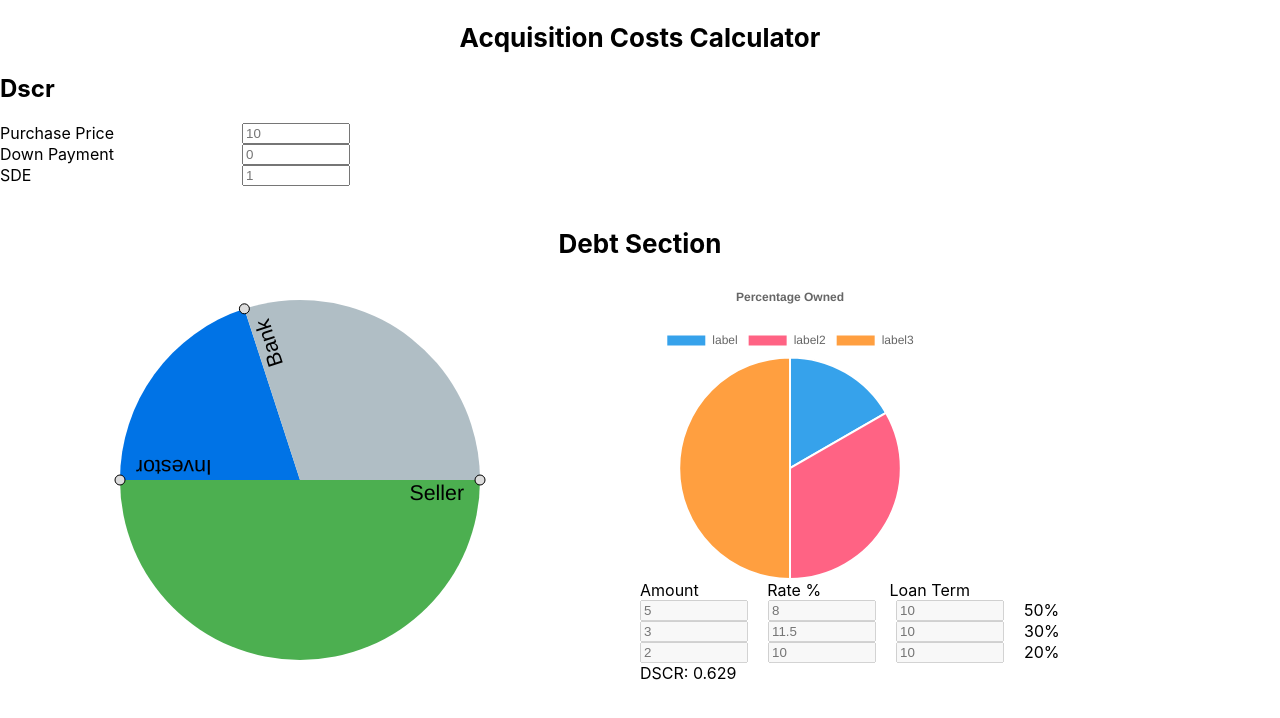
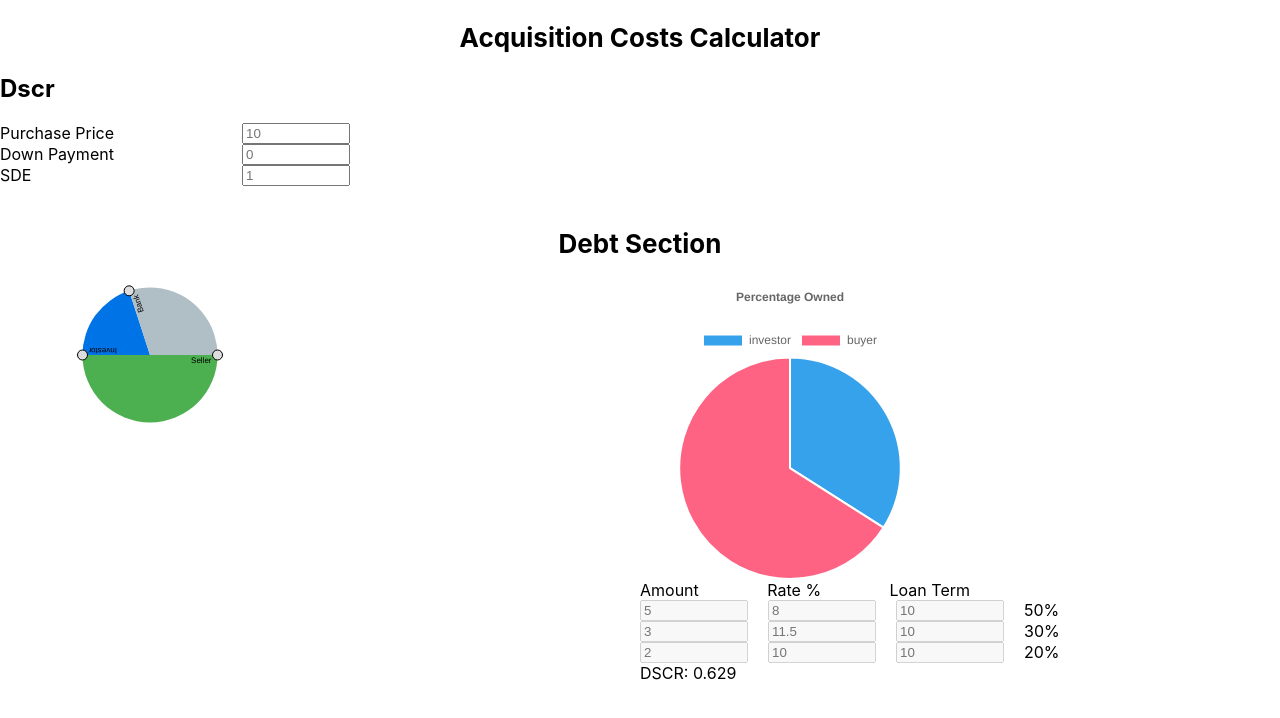
Before and after one commit to TheCoderNamedBridget/AcquisitionCostCalculator, a React (Create React App) app: page / in a window 1280 px wide. Shown: the top 718 px of the page. Built offline with nearby package versions, Linux system fonts and the light colour scheme.

Commit message:
graph ownership after debt paid off

```diff
--- a/src/components/DebtSection.tsx
+++ b/src/components/DebtSection.tsx
@@ -18,13 +18,15 @@ const DebtSection = (props: DebtSectionProps) => {
     const [bankAmount, setBankAmount] = useState(0)
     const [investorAmount, setInvestorAmount] = useState(0)
     const [sellerAmount, setSellerAmount] = useState(0)
+
+    const [investorEquity, setInvestorEquity] = useState(0);
     useEffect(() => {
         props.setDebts([defaultInvestorDebtItem, defaultBankDebtItem, defaultSellerDebtItem]);
 
         const canvas = document.getElementById('customCanvas') as HTMLCanvasElement;
         if (canvas) {
-            canvas.width = 600;
-            canvas.height = 400;
+            // canvas.width = 600;
+            // canvas.height = 400;
             // TODO: finish linking the proportion to the input so that it can be changed bi-directionally?
             var proportions = [
                 { proportion: 50, format: { color: "#4CAF50", label: 'Seller' } },
@@ -37,7 +39,11 @@ const DebtSection = (props: DebtSectionProps) => {
             });
             piechart.draw();
         }
-    }, [])
+    }, []);
+
+    useEffect(() => {
+        setInvestorEquity(formatNum(investorAmount * 1.7));
+    }, [investorAmount])
 
     function onPieChartChange(piechart: DraggablePieChart) {
         var percentages = piechart.getAllSliceSizePercentages();
@@ -62,7 +68,7 @@ const DebtSection = (props: DebtSectionProps) => {
                     <canvas id="customCanvas" />
                 </div>
                 <div className="outputs">
-                    <StaticPieChart title="Percentage Owned" />
+                    <StaticPieChart title="Percentage Owned" labels={["investor", "buyer"]} data={[investorEquity, formatNum((1 - investorEquity))]} />
                     <LabelledRow labelText={["Amount", "Rate %", "Loan Term"]}></LabelledRow>
                     <DebtEntry amount={formatNum(sellerAmount * props.purchasePrice)} debtItem={{ ...defaultSellerDebtItem, id: 0, }} purchasePrice={props.purchasePrice} onChange={updateDebtEntry} />
                     <DebtEntry amount={formatNum(bankAmount * props.purchasePrice)} debtItem={{ ...defaultBankDebtItem, id: 1 }} purchasePrice={props.purchasePrice} onChange={updateDebtEntry} />
--- a/src/components/static-pie-chart/StaticPieChart.tsx
+++ b/src/components/static-pie-chart/StaticPieChart.tsx
@@ -60,7 +60,7 @@ const StaticPieChart = ({ title = "chart", labels = ["label", "label2", "label3"
             }
         };
         // eslint-disable-next-line react-hooks/exhaustive-deps
-    }, []);
+    }, [data]);
 
     return (<canvas ref={chartRef} />)
 }
```
